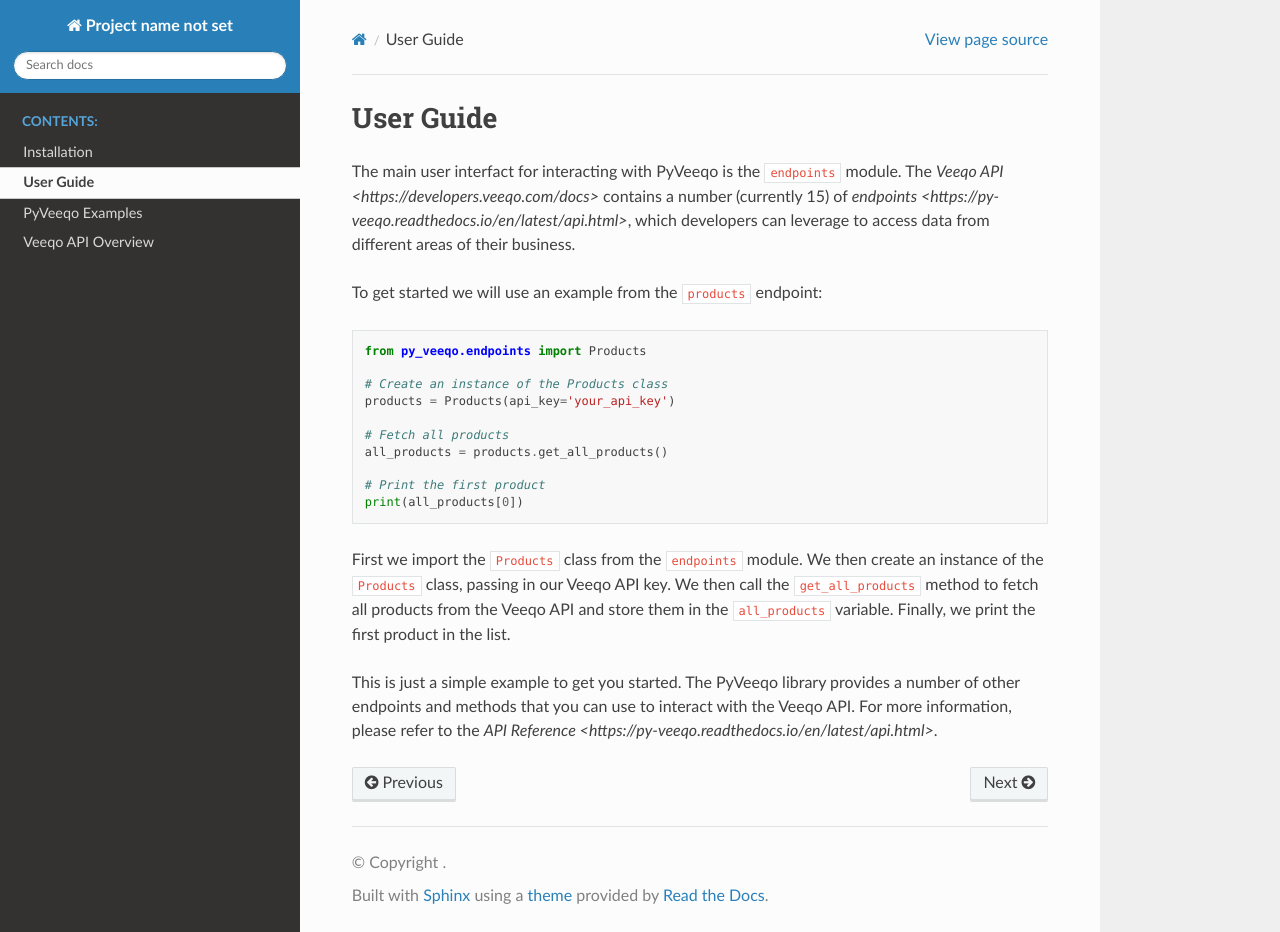
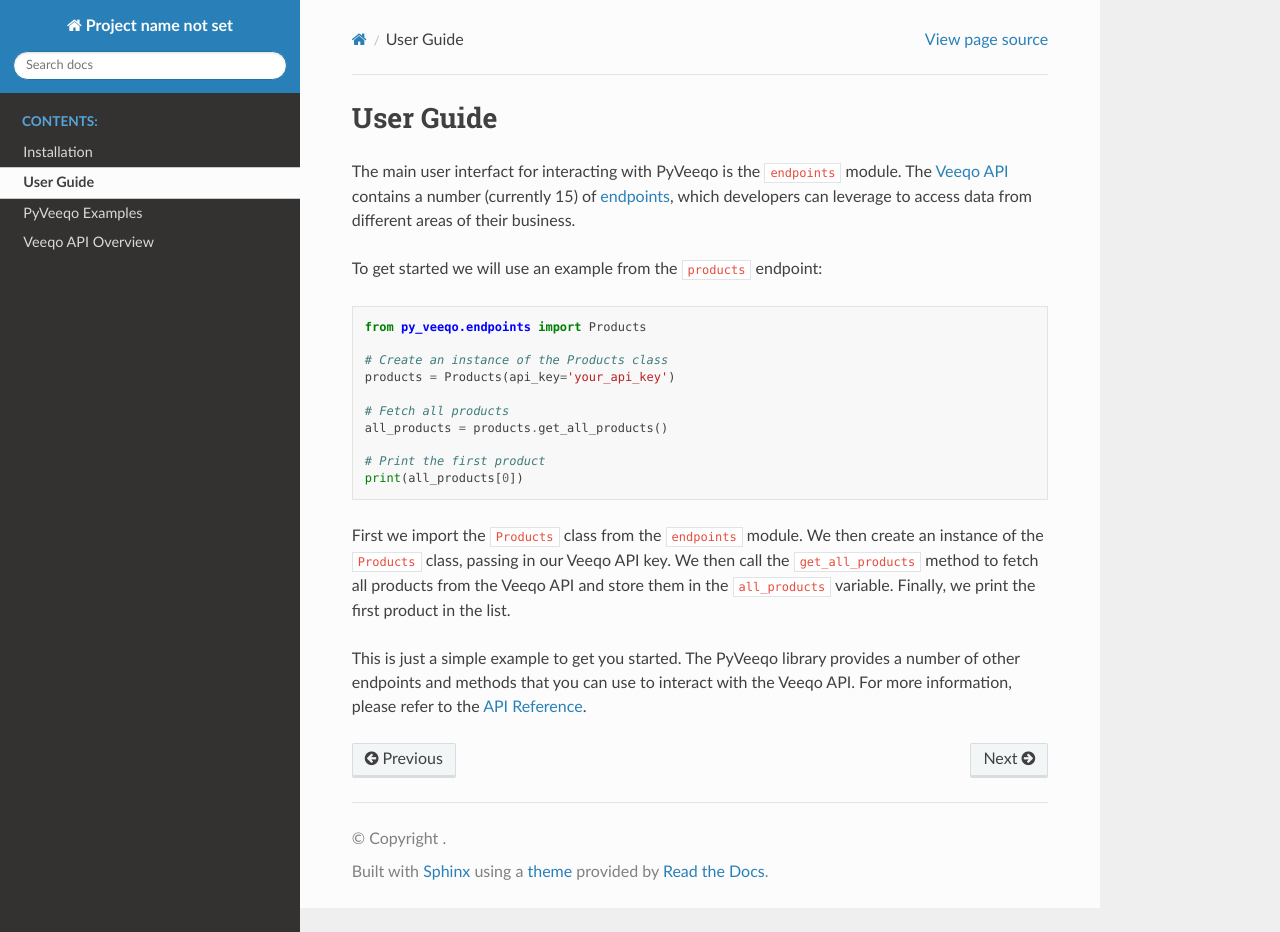
Before and after one commit to RobHam99/py_veeqo, a Sphinx documentation site: the page built from docs/source/usage.rst, in a window 1280 px wide and 932 px high. Built offline with Sphinx 7.4.7 and the Read the Docs theme 3.1.0, drawn with Linux system fonts in a browser that asks for light colours.

Commit message:
Updated .rst files in docs

```diff
--- a/docs/source/api.rst
+++ b/docs/source/api.rst
@@ -1,7 +1,7 @@
 Veeqo API Overview
 -------------------
 
-The `Veeqo API <https://developers.veeqo.com/docs>` contains a number (currently 15) of `endpoints <https://py-veeqo.readthedocs.io/en/latest/api.html>` consists of a number of endpoints that allow you to interact with your Veeqo account. To get started, you will need to create an API key in your Veeqo account settings. This key will be used to authenticate your requests to the API.
+The `Veeqo API <https://developers.veeqo.com/docs>`_ contains a number (currently 15) of `endpoints <https://py-veeqo.readthedocs.io/en/latest/api.html>`_ consists of a number of endpoints that allow you to interact with your Veeqo account. To get started, you will need to create an API key in your Veeqo account settings. This key will be used to authenticate your requests to the API.
 
 .. toctree::
    :maxdepth: 2
--- a/docs/source/delivery_methods.rst
+++ b/docs/source/delivery_methods.rst
@@ -1,7 +1,7 @@
 Delivery Methods
 ================
 
-.. automethod:: py_veeqo.endpoints.delivery_methods
+.. automodule:: py_veeqo.endpoints.delivery_methods
     :members:
     :undoc-members:
     :show-inheritance:
--- a/docs/source/suppliers.rst
+++ b/docs/source/suppliers.rst
@@ -5,4 +5,3 @@
     :members:
     :undoc-members:
     :show-inheritance:
-*/
--- a/docs/source/tags.rst
+++ b/docs/source/tags.rst
@@ -5,4 +5,3 @@
     :members:
     :undoc-members:
     :show-inheritance:
-*/
--- a/docs/source/usage.rst
+++ b/docs/source/usage.rst
@@ -2,7 +2,7 @@
 ===========
 
 
-The main user interfact for interacting with PyVeeqo is the ``endpoints`` module. The `Veeqo API <https://developers.veeqo.com/docs>` contains a number (currently 15) of `endpoints <https://py-veeqo.readthedocs.io/en/latest/api.html>`, which developers can leverage to access data from different areas of their business.
+The main user interfact for interacting with PyVeeqo is the ``endpoints`` module. The `Veeqo API <https://developers.veeqo.com/docs>`_ contains a number (currently 15) of `endpoints <https://py-veeqo.readthedocs.io/en/latest/api.html>`_, which developers can leverage to access data from different areas of their business.
 
 To get started we will use an example from the ``products`` endpoint:
 
@@ -21,4 +21,4 @@
 
 First we import the ``Products`` class from the ``endpoints`` module. We then create an instance of the ``Products`` class, passing in our Veeqo API key. We then call the ``get_all_products`` method to fetch all products from the Veeqo API and store them in the ``all_products`` variable. Finally, we print the first product in the list.
 
-This is just a simple example to get you started. The PyVeeqo library provides a number of other endpoints and methods that you can use to interact with the Veeqo API. For more information, please refer to the `API Reference <https://py-veeqo.readthedocs.io/en/latest/api.html>`.
+This is just a simple example to get you started. The PyVeeqo library provides a number of other endpoints and methods that you can use to interact with the Veeqo API. For more information, please refer to the `API Reference <https://py-veeqo.readthedocs.io/en/latest/api.html>`_.
--- a/docs/source/warehouses.rst
+++ b/docs/source/warehouses.rst
@@ -5,4 +5,3 @@
     :members:
     :undoc-members:
     :show-inheritance:
-*/
```
Also changed, not shown: 1 other file.
